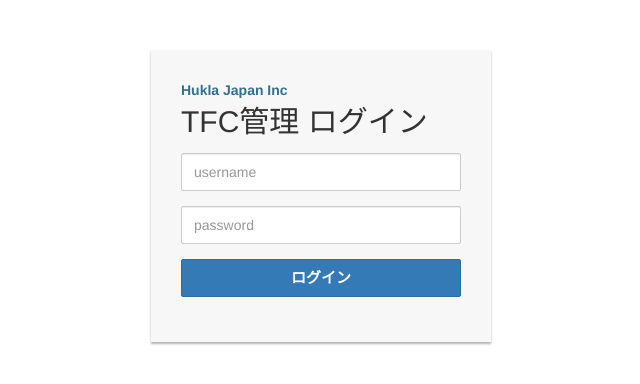
After one commit to aki4429/mysite, a Flask app: template templates/login.html in a window 1280 px wide. The commit adds this page. Shown: the top 384 px of the page, without its empty margins (319-959 px from the left). Run offline with Flask 2, Linux system fonts and the light colour scheme; the template is opened without the code that fills it, so the values that code supplies are empty; some libraries are stand-ins or nearby versions.

Commit message:
add navi

```diff
--- a/templates/clist.html
+++ b/templates/clist.html
@@ -1,4 +1,6 @@
 {% extends "layout.html" %}
+
+{% set active_page = "/code" %}
 
 {% block content %}
 <h1 class="text-secondary">{{title|upper}}</h1>
--- /dev/null
+++ b/templates/login.html
@@ -0,0 +1,52 @@
+<!DOCTYPE html>
+<html lang="en">
+<head>
+<meta charset="utf-8">
+<meta http-equiv="X-UA-Compatible" content="IE=edge">
+<meta name="viewport" content="width=device-width, initial-scale=1">
+<title>Bootstrap Simple Login Form</title>
+<link rel="stylesheet" href="https://maxcdn.bootstrapcdn.com/bootstrap/3.3.7/css/bootstrap.min.css">
+<script src="https://ajax.googleapis.com/ajax/libs/jquery/1.12.4/jquery.min.js"></script>
+<script src="https://maxcdn.bootstrapcdn.com/bootstrap/3.3.7/js/bootstrap.min.js"></script>
+<style type="text/css">
+	.login-form {
+		width: 340px;
+    	margin: 50px auto;
+	}
+    .login-form form {
+    	margin-bottom: 15px;
+        background: #f7f7f7;
+        box-shadow: 0px 2px 2px rgba(0, 0, 0, 0.3);
+        padding: 30px;
+    }
+    .login-form h2 {
+        margin: 0 0 15px;
+    }
+    .form-control, .btn {
+        min-height: 38px;
+        border-radius: 2px;
+    }
+    .btn {
+        font-size: 15px;
+        font-weight: bold;
+    }
+</style>
+</head>
+<body>
+<div class="login-form">
+    <form action="" method="post">
+	<label class=text-info> Hukla Japan Inc </label>
+        <h2 class="text-black-50">TFC管理 ログイン</h2>
+        <div class="form-group">
+            <input type="text" class="form-control" placeholder="username" required="required" name="username">
+        </div>
+        <div class="form-group">
+            <input type="password" class="form-control" placeholder="password" required="required" name="password">
+        </div>
+        <div class="form-group">
+            <button type="submit" class="btn btn-primary btn-block">ログイン</button>
+        </div>
+    </form>
+</div>
+</body>
+</html>
--- a/templates/menu.html
+++ b/templates/menu.html
@@ -1,4 +1,5 @@
 {% extends "layout.html" %}
+{% set active_page = "/" %}
 
 {% block content %}
 <h1 class="p-2 display-3 text-primary w-120 text-center">{{title|upper}}</h1>
```
Also changed, not shown: alchemy.py (+19 -3 lines), checker.py (added, +29 -0 lines), templates/layout.html (+34 -12 lines).
